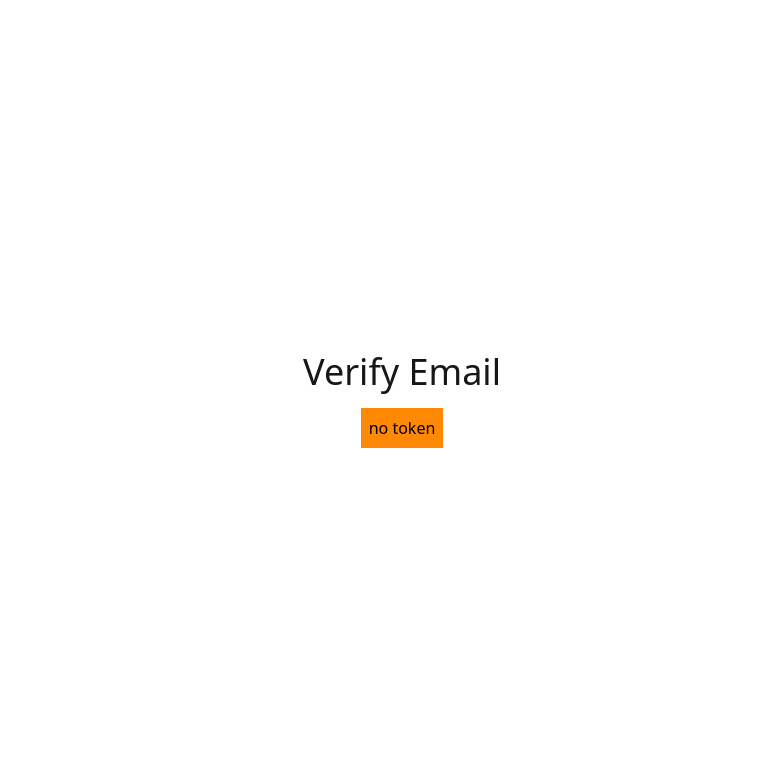
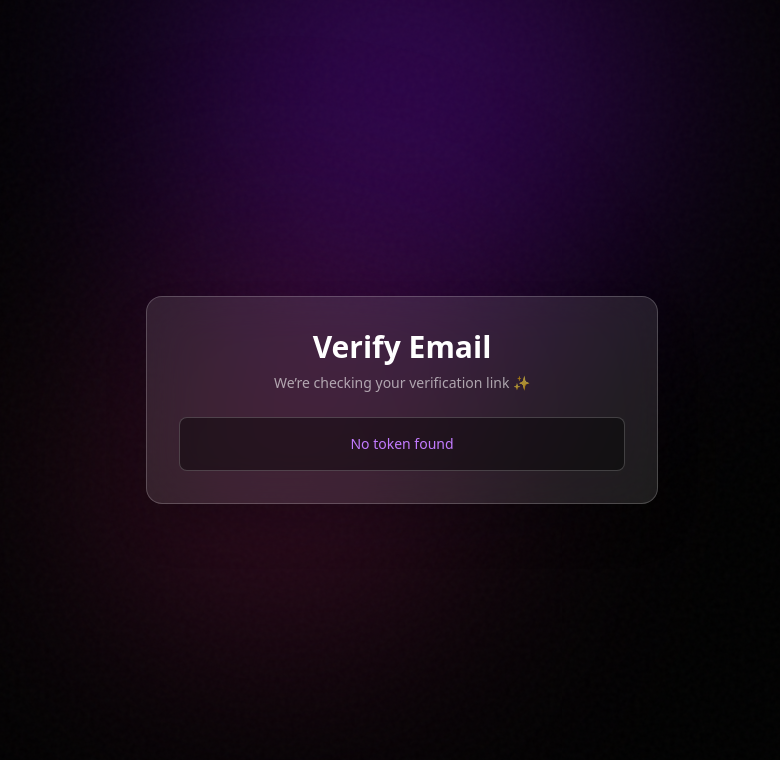
Before and after one commit to kajalsanwalll/fullstack-auth-nextjs, a Next.js app: page /verifyemail in a window 1280 px wide. Shown: the top 760 px of the page, without its empty margins (238-1018 px from the left). Built offline with nearby package versions, Linux system fonts and the light colour scheme.

Commit message:
verifyemail page updated

```diff
--- a/src/app/verifyemail/page.tsx
+++ b/src/app/verifyemail/page.tsx
@@ -1,64 +1,84 @@
 "use client";
+
 import axios from "axios";
 import Link from "next/link";
-import React, {useEffect, useState} from "react";
+import React, { useEffect, useState } from "react";
 
-export default function VerifyEmailPage(){
-
+export default function VerifyEmailPage() {
   const [token, setToken] = useState("");
   const [verified, setVerified] = useState(false);
   const [error, setError] = useState(false);
 
   const verifyUserEmail = async () => {
-
     try {
-
-            await axios.post('/api/users/verifyemail',{token})
+      await axios.post("/api/users/verifyemail", { token });
       setVerified(true);
-
-        } catch (error:any) {
+    } catch (error: any) {
       setError(true);
-            console.log(error.response.data);
-
+      console.log(error.response?.data);
     }
-    }
+  };
 
   useEffect(() => {
-
     const urlToken = window.location.search.split("=")[1];
     setToken(urlToken || "");
-
   }, []);
 
-    useEffect(() => {                  // first runs when page loads. then when some changes made in token
-
-        if(token.length > 0){
+  useEffect(() => {
+    if (token.length > 0) {
       verifyUserEmail();
     }
-
-    }, [token]);     //dependency array
+  }, [token]);
 
   return (
-        <div className="flex flex-col items-center justify-center min-h-screen py-2">
+    <div className="relative min-h-screen overflow-hidden bg-black">
+      {/* Purple glow */}
+      <div className="absolute inset-0">
+        <div className="absolute -top-40 left-1/2 h-[500px] w-[500px] -translate-x-1/2 rounded-full bg-purple-600/30 blur-[120px]" />
+        <div className="absolute top-1/3 left-1/4 h-[400px] w-[400px] rounded-full bg-pink-500/20 blur-[120px]" />
+      </div>
 
-            <h1 className="text-4xl mb-4">Verify Email</h1>
-            <h2 className="p-2 bg-orange-400 text-black">{token? `${token}` : "no token"}</h2>
+      {/* Grain */}
+      <div className="pointer-events-none absolute inset-0 noise opacity-20" />
 
+      {/* Content */}
+      <div className="relative z-10 flex min-h-screen items-center justify-center px-4">
+        <div className="w-full max-w-lg rounded-2xl bg-white/10 backdrop-blur-xl border border-white/20 p-8 shadow-2xl text-white text-center">
+          <h1 className="text-3xl font-semibold">Verify Email</h1>
+          <p className="mt-2 text-sm text-white/60">
+            We’re checking your verification link ✨
+          </p>
+
+          <div className="mt-6 rounded-lg bg-black/40 border border-white/20 p-4 break-all text-sm text-purple-400">
+            {token ? token : "No token found"}
+          </div>
 
           {verified && (
-                    <div>
-                        <h2 className="text-2xl">Email verified!</h2>
-                        <Link href="/login">
-                          Login
+            <div className="mt-6">
+              <h2 className="text-2xl font-medium text-green-400">
+                Email verified!
+              </h2>
+              <Link
+                href="/login"
+                className="mt-4 inline-block rounded-lg bg-gradient-to-r from-purple-500 to-pink-500 px-6 py-3 font-medium transition hover:scale-[1.02] active:scale-[0.98] shadow-lg shadow-purple-500/30"
+              >
+                Go to Login
               </Link>
             </div>
           )}
+
           {error && (
-                    <div>
-                        <h2 className="text-2xl mt-4 bg-red-500 text-black">Error!</h2>
+            <div className="mt-6">
+              <h2 className="text-xl font-medium text-red-400">
+                Verification failed
+              </h2>
+              <p className="mt-2 text-sm text-white/60">
+                The link may be expired or invalid.
+              </p>
             </div>
           )}
         </div>
-    )
-
+      </div>
+    </div>
+  );
 }
```
Lines whose indentation alone changed are shown as unchanged.
